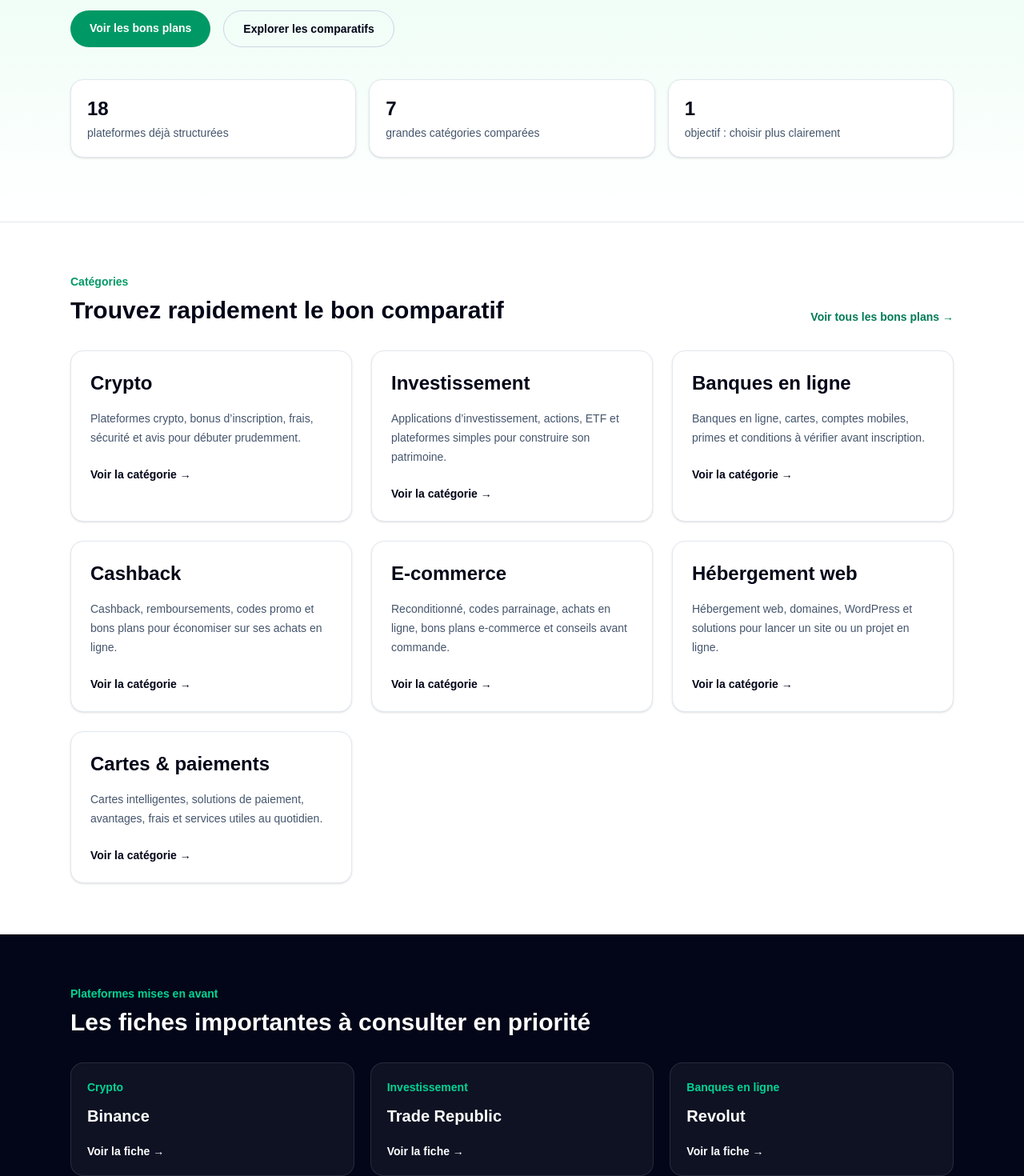
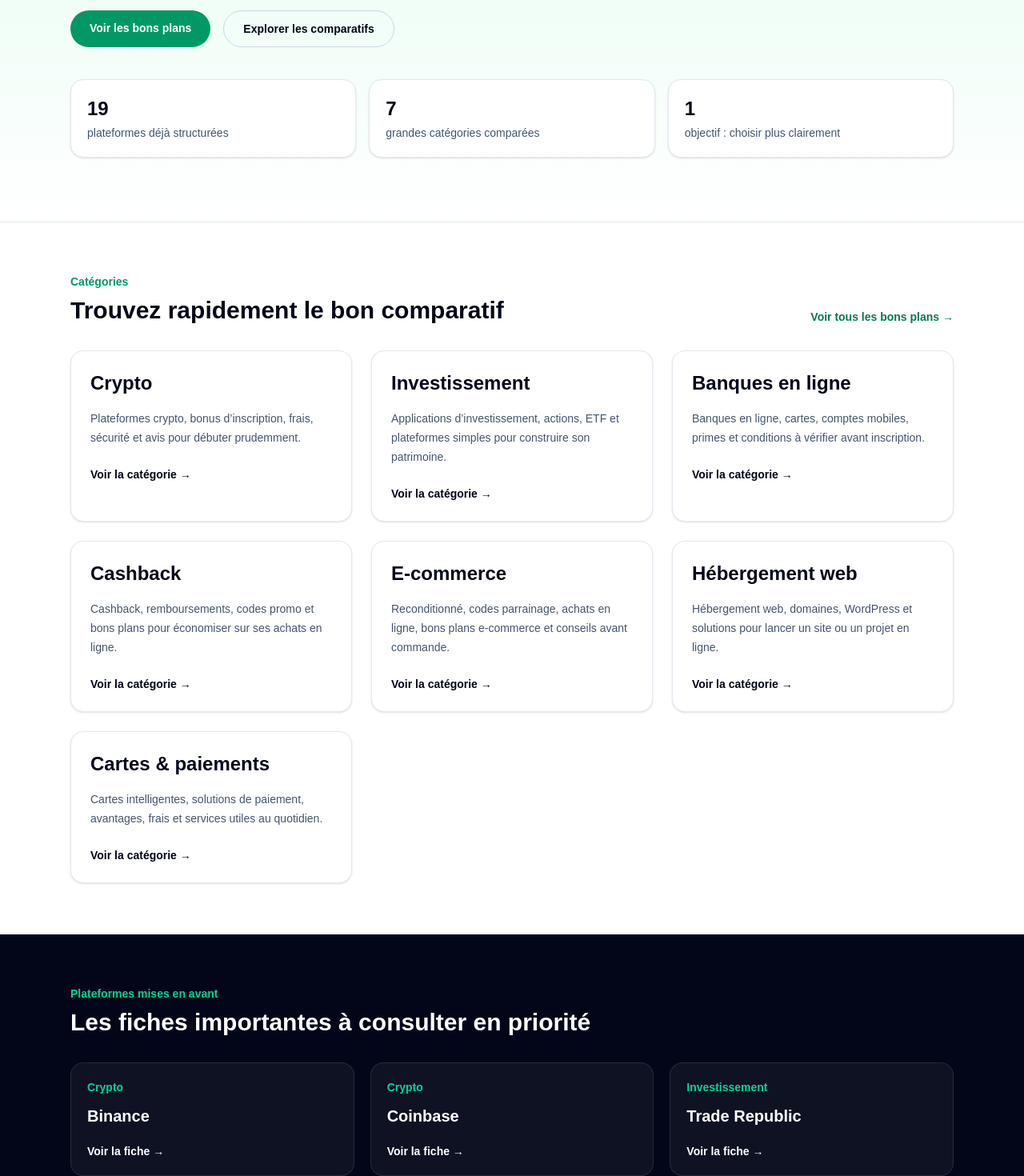
Before and after one commit to sebastienfoulon22-commits/afflizen, a Next.js app: page / in a window 1280 px wide. Shown: the part 560-2030 px from the top of the page at 80% size. Built offline with nearby package versions, Linux system fonts and the light colour scheme.

Commit message:
ajout coinbase accueil et sitemap

```diff
--- a/app/page.tsx
+++ b/app/page.tsx
@@ -48,6 +48,11 @@ const featuredPlatforms = [
     name: "Binance",
     category: "Crypto",
     url: "/crypto/binance",
+  },
+  {
+    name: "Coinbase",
+    category: "Crypto",
+    url: "/crypto/coinbase",
   },
   {
     name: "Trade Republic",
@@ -125,7 +130,7 @@ export default function HomePage() {
 
           <div className="mt-10 grid gap-4 md:grid-cols-3">
             <div className="rounded-2xl border border-slate-200 bg-white p-5 shadow-sm">
-              <p className="text-2xl font-bold">18</p>
+              <p className="text-2xl font-bold">19</p>
               <p className="mt-1 text-sm text-slate-600">
                 plateformes déjà structurées
               </p>
--- a/app/sitemap.ts
+++ b/app/sitemap.ts
@@ -21,6 +21,7 @@ export default function sitemap(): MetadataRoute.Sitemap {
     "/crypto/binance",
     "/crypto/bitget",
     "/crypto/crypto-com",
+    "/crypto/coinbase",
     "/crypto/nexo",
     "/crypto/kraken",
     "/crypto/swissborg",
@@ -48,6 +49,7 @@ export default function sitemap(): MetadataRoute.Sitemap {
     url: `${baseUrl}${route}`,
     lastModified: new Date(),
     changeFrequency: "weekly",
-    priority: route === "" ? 1 : route.includes("/") && route.split("/").length > 2 ? 0.7 : 0.8,
+    priority:
+      route === "" ? 1 : route.includes("/") && route.split("/").length > 2 ? 0.7 : 0.8,
   }));
 }
```
